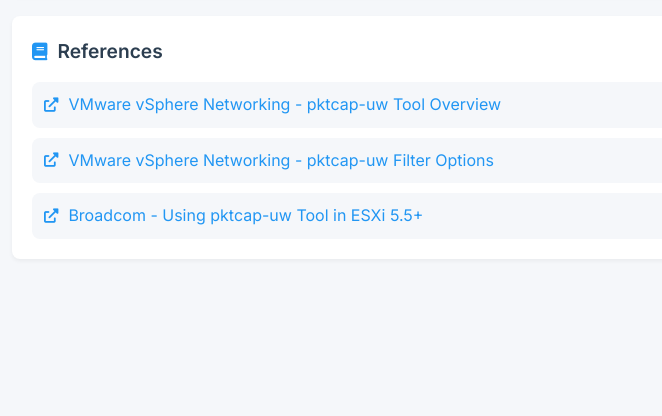
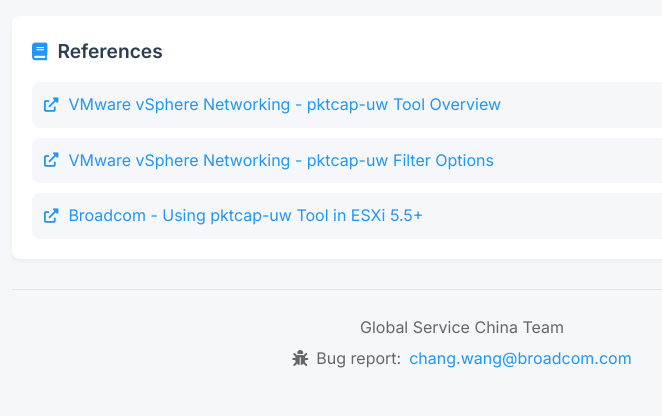
Before and after one commit to yxyj1919/305-vmw-esxi-network-capture, a Flask app: page / in a window 1280 px wide. Shown: the part 1223-1639 px from the top of the page, without its empty margins (178-840 px from the left). Before the commit the page ends 1448 px from the top, so only its background shows below. Run offline with Flask 3, Linux system fonts and the light colour scheme.

Commit message:
[UPDATE] 完善功能

```diff
--- a/static/css/style.css
+++ b/static/css/style.css
@@ -547,3 +547,38 @@ pre {
 .logo i:hover {
     animation: rotate 2s linear infinite;
 }
+
+/* Footer styles */
+.footer {
+    margin-top: 30px;
+    padding: 20px;
+    text-align: center;
+    border-top: 1px solid var(--border-color);
+}
+
+.footer p {
+    margin: 5px 0;
+    color: var(--text-secondary);
+}
+
+.contact-info {
+    display: flex;
+    align-items: center;
+    justify-content: center;
+    gap: 8px;
+}
+
+.contact-info a {
+    color: var(--primary-color);
+    text-decoration: none;
+    transition: color 0.3s ease;
+}
+
+.contact-info a:hover {
+    color: var(--primary-dark);
+    text-decoration: underline;
+}
+
+.contact-info i {
+    color: var(--text-secondary);
+}
--- a/templates/index.html
+++ b/templates/index.html
@@ -210,6 +210,15 @@
                 </a>
             </div>
         </div>
+
+        <!-- Footer -->
+        <div class="footer">
+            <p>Global Service China Team</p>
+            <p class="contact-info">
+                <i class="fas fa-bug"></i> Bug report:
+                <a href="mailto:chang.wang@broadcom.com">chang.wang@broadcom.com</a>
+            </p>
+        </div>
     </div>
     <div id="helpModal" class="modal">
         <div class="modal-content">
```
